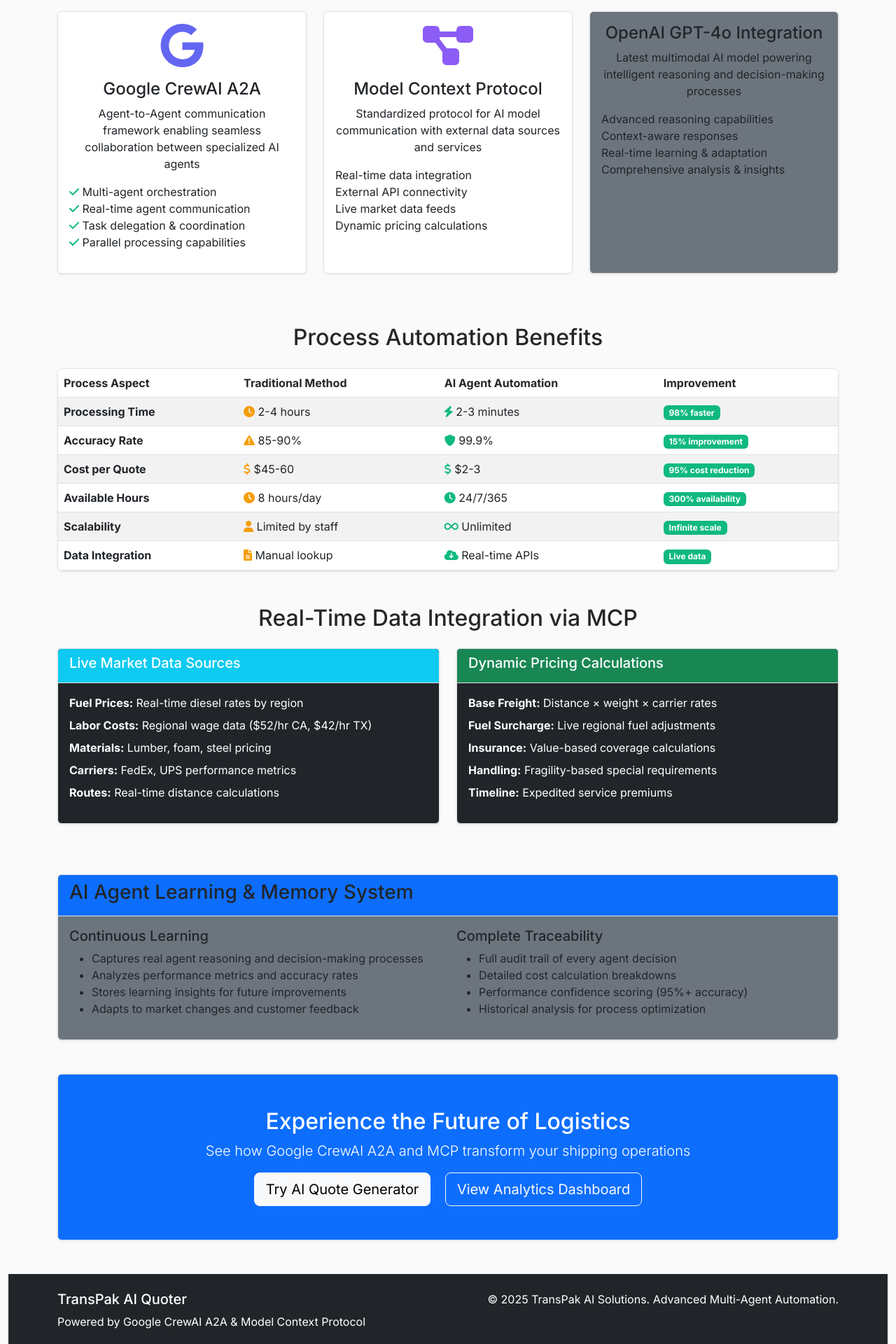
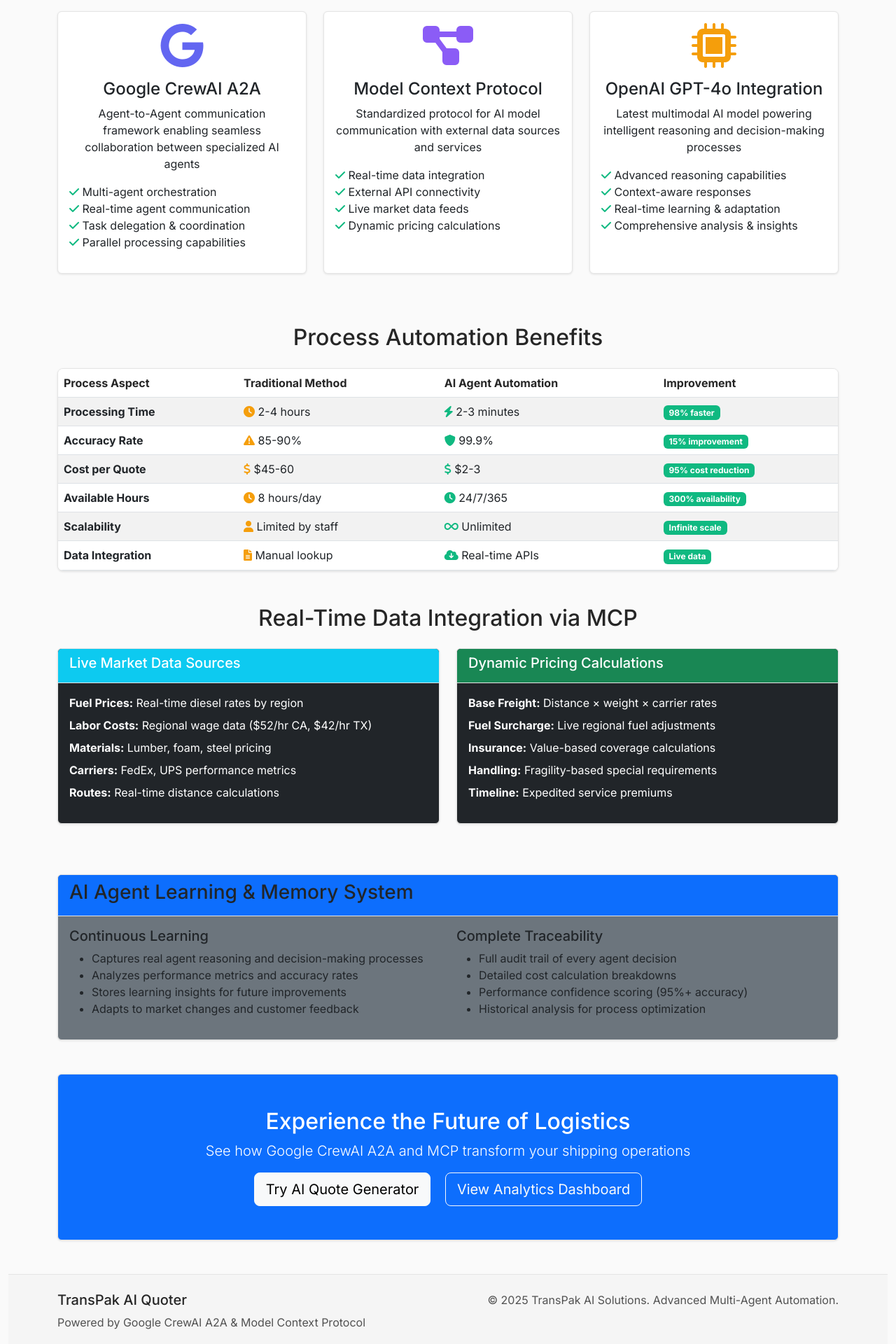
Before and after one commit to mansihsurapaneni2025/TransPakQuoteCrewAI, a Flask app: page /ai-agents-process in a window 1280 px wide. Shown: the part 1440-3360 px from the top of the page at 70% size. Run offline with Flask 3, Linux system fonts and the light colour scheme.

Commit message:
Apply a more visually appealing light theme to the AI Agents page
Updates the AI Agents Process Revolution page to a light theme using neutral colors.

Replit-Commit-Author: Agent
Replit-Commit-Session-Id: b1f9b054-72b7-402b-afbf-2979ad542c81
Replit-Commit-Screenshot-Url: https://storage.googleapis.com/screenshot-production-us-central1/faf3e1fa-7eb9-4c84-b50d-3144ba4c7837/049ef2a8-623d-4aaf-b4b2-8505044ac299.jpg

```diff
--- a/templates/ai_agents_process.html
+++ b/templates/ai_agents_process.html
@@ -301,25 +301,25 @@
                             <h4>Model Context Protocol</h4>
                             <p>Standardized protocol for AI model communication with external data sources and services</p>
                             <ul class="list-unstyled text-start">
-                                <li><i class="bi bi-check text-success"></i> Real-time data integration</li>
-                                <li><i class="bi bi-check text-success"></i> External API connectivity</li>
-                                <li><i class="bi bi-check text-success"></i> Live market data feeds</li>
-                                <li><i class="bi bi-check text-success"></i> Dynamic pricing calculations</li>
+                                <li><i class="fas fa-check" style="color: #10b981;"></i> Real-time data integration</li>
+                                <li><i class="fas fa-check" style="color: #10b981;"></i> External API connectivity</li>
+                                <li><i class="fas fa-check" style="color: #10b981;"></i> Live market data feeds</li>
+                                <li><i class="fas fa-check" style="color: #10b981;"></i> Dynamic pricing calculations</li>
                             </ul>
                         </div>
                     </div>
                 </div>
                 <div class="col-lg-4 mb-4">
-                    <div class="card process-card bg-secondary">
+                    <div class="card process-card">
                         <div class="card-body text-center">
-                            <i class="bi bi-cpu display-3 text-warning mb-3"></i>
+                            <i class="fas fa-microchip display-3 mb-3" style="color: #f59e0b;"></i>
                             <h4>OpenAI GPT-4o Integration</h4>
                             <p>Latest multimodal AI model powering intelligent reasoning and decision-making processes</p>
                             <ul class="list-unstyled text-start">
-                                <li><i class="bi bi-check text-success"></i> Advanced reasoning capabilities</li>
-                                <li><i class="bi bi-check text-success"></i> Context-aware responses</li>
-                                <li><i class="bi bi-check text-success"></i> Real-time learning & adaptation</li>
-                                <li><i class="bi bi-check text-success"></i> Comprehensive analysis & insights</li>
+                                <li><i class="fas fa-check" style="color: #10b981;"></i> Advanced reasoning capabilities</li>
+                                <li><i class="fas fa-check" style="color: #10b981;"></i> Context-aware responses</li>
+                                <li><i class="fas fa-check" style="color: #10b981;"></i> Real-time learning & adaptation</li>
+                                <li><i class="fas fa-check" style="color: #10b981;"></i> Comprehensive analysis & insights</li>
                             </ul>
                         </div>
                     </div>
@@ -470,20 +470,22 @@
     </div>
 
     <!-- Footer -->
-    <footer class="bg-dark text-white py-4 mt-5">
+    <footer style="background-color: var(--neutral-100); border-top: 1px solid var(--neutral-200);" class="py-4 mt-5">
         <div class="container">
             <div class="row">
                 <div class="col-lg-6">
-                    <h5>TransPak AI Quoter</h5>
-                    <p>Powered by Google CrewAI A2A & Model Context Protocol</p>
+                    <h5 style="color: var(--neutral-800);">TransPak AI Quoter</h5>
+                    <p style="color: var(--neutral-600);">Powered by Google CrewAI A2A & Model Context Protocol</p>
                 </div>
                 <div class="col-lg-6 text-end">
-                    <p>© 2025 TransPak AI Solutions. Advanced Multi-Agent Automation.</p>
+                    <p style="color: var(--neutral-600);">© 2025 TransPak AI Solutions. Advanced Multi-Agent Automation.</p>
                 </div>
             </div>
         </div>
     </footer>
 
+    </div>
+
     <script src="https://cdn.jsdelivr.net/npm/bootstrap@5.3.0/dist/js/bootstrap.bundle.min.js"></script>
 </body>
 </html>
```
